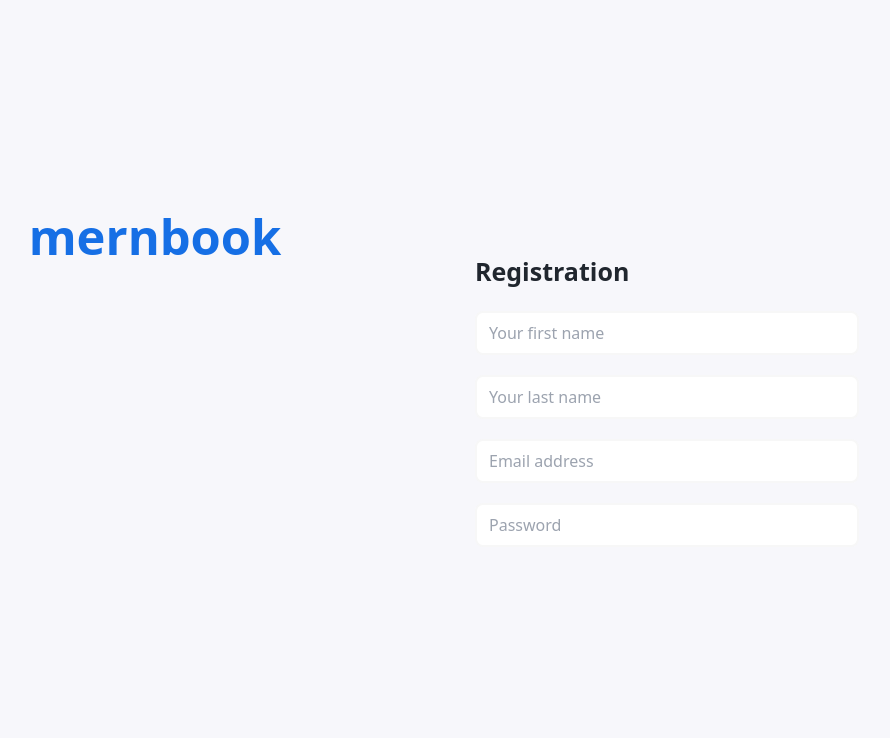
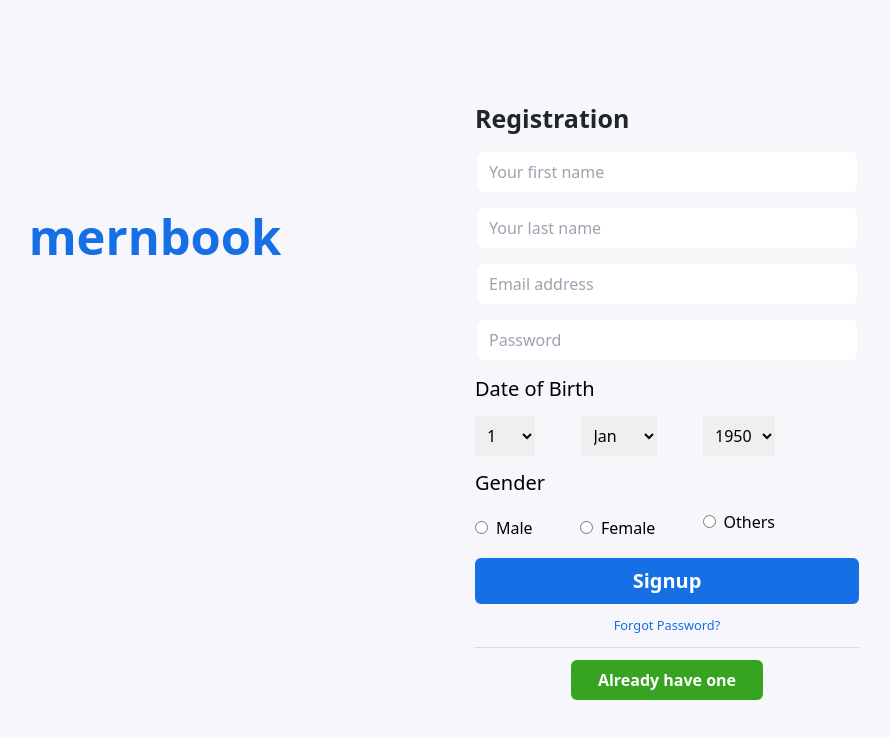
Before and after one commit to ishraque-dev/mern-book, a React (Vite) app in the folder frontend/: page / in a window 1280 px wide. Shown: the top 738 px of the page, without its empty margins (165-1055 px from the left). Built offline with nearby package versions, Linux system fonts and the light colour scheme.

Commit message:
registration page design done

```diff
--- a/frontend/package.json
+++ b/frontend/package.json
@@ -12,7 +12,8 @@
     "autoprefixer": "^10.4.13",
     "postcss": "^8.4.21",
     "react": "^18.2.0",
-    "react-dom": "^18.2.0"
+    "react-dom": "^18.2.0",
+    "react-router-dom": "^6.8.1"
   },
   "devDependencies": {
     "@types/react": "^18.0.26",
--- /dev/null
+++ b/frontend/src/functions/generateItems.js
@@ -0,0 +1,33 @@
+function generateDates() {
+  const dates = [];
+  for (let i = 0; i < 31; i++) {
+    dates.push(i + 1);
+  }
+  return dates;
+}
+function generateMonths() {
+  const months = [
+    'Jan',
+    'Feb',
+    'Mar',
+    'Apr',
+    'May',
+    'Jun',
+    'Jul',
+    'Aug',
+    'Sep',
+    'Oct',
+    'Nov',
+    'Des',
+  ];
+  return months;
+}
+function generateYear() {
+  const years = [];
+  let currentYear = new Date().getFullYear();
+  for (let i = 1950; i <= currentYear; i++) {
+    years.push(i);
+  }
+  return years;
+}
+export { generateDates, generateMonths, generateYear };
--- a/frontend/src/pages/Registration/index.jsx
+++ b/frontend/src/pages/Registration/index.jsx
@@ -1,12 +1,22 @@
 import React from 'react';
+import { Link } from 'react-router-dom';
 import { Input } from '../../components';
+import {
+  generateDates,
+  generateMonths,
+  generateYear,
+} from '../../functions/generateItems';
 function Registration() {
+  const dates = generateDates();
+  const months = generateMonths();
+  const years = generateYear();
+  console.log(years);
   return (
     <div className="h container  flex h-screen w-full items-center ">
       <div className="flex h-1/2 w-1/2 items-start justify-center">
         <div className="text-5xl font-bold text-primaryBlue">mernbook</div>
       </div>
-      <div className="flex flex-col gap-5">
+      <div className="flex flex-col gap-3">
         <h2 className="text-2xl font-bold text-[#20262E]">Registration</h2>
         <Input
           input={{
@@ -31,6 +41,92 @@ function Registration() {
             type: 'password',
           }}
         />
+        <h3 className="text-xl font-medium">Date of Birth</h3>
+        <div className="flex w-[300px] justify-between">
+          <select
+            name=""
+            id=""
+            className="w-[20%] border-none p-2 outline-none"
+          >
+            {dates.map((item) => (
+              <option>{item}</option>
+            ))}
+          </select>
+          <select
+            name=""
+            id=""
+            className="w-[25%] border-none p-2 outline-none"
+          >
+            {months.map((month) => (
+              <option>{month}</option>
+            ))}
+          </select>
+          <select
+            name=""
+            id=""
+            className="w-[24%] border-none p-2 outline-none"
+          >
+            {years.map((years) => (
+              <option>{years}</option>
+            ))}
+          </select>
+        </div>
+        <h3 className="text-xl font-medium">Gender</h3>
+        <div className="flex w-[300px] justify-between">
+          <div className="flex items-center">
+            <input
+              id="male"
+              type="radio"
+              name="gender"
+              value="male"
+              className="mr-2"
+            />
+            <label htmlFor="male" className="text-base font-medium">
+              Male
+            </label>
+          </div>
+          <div className="flex items-center">
+            <input
+              id="female"
+              type="radio"
+              name="gender"
+              value="female"
+              className="mr-2"
+            />
+            <label htmlFor="female" className="text-base font-medium">
+              Female
+            </label>
+          </div>
+          <div className="mb-3 flex items-center">
+            <input
+              id="others"
+              type="radio"
+              name="gender"
+              value="others"
+              className="mr-2"
+            />
+            <label htmlFor="others" className="text-base font-medium">
+              Others
+            </label>
+          </div>
+        </div>
+        <button
+          type="submit"
+          className="rounded-md bg-primaryBlue py-2 px-5 text-xl font-bold text-white hover:bg-[#0864df]"
+        >
+          Signup
+        </button>
+        {/* <Link to="#">Forgot password?</Link> */}
+        <p className="text-center text-sm font-medium text-primaryBlue">
+          Forgot Password?
+        </p>
+        <hr className=" border-1 border-[#D9D9D9]" />
+        <button
+          type="submit"
+          className="m-auto w-[50%] rounded-md bg-primaryGreen  py-2  text-base font-bold text-white hover:bg-[#25a10c] "
+        >
+          Already have one
+        </button>
       </div>
     </div>
   );
```
Also changed, not shown: 2 other files (tests, documents, lock files or other folders).
